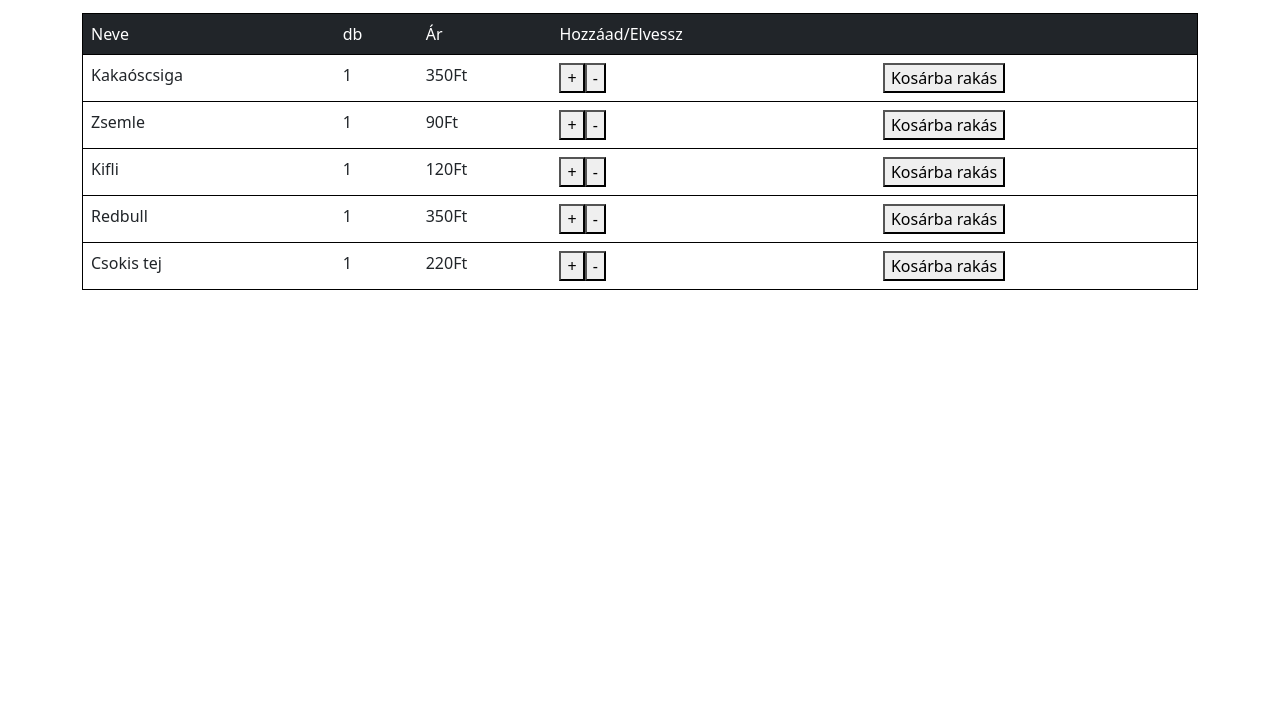
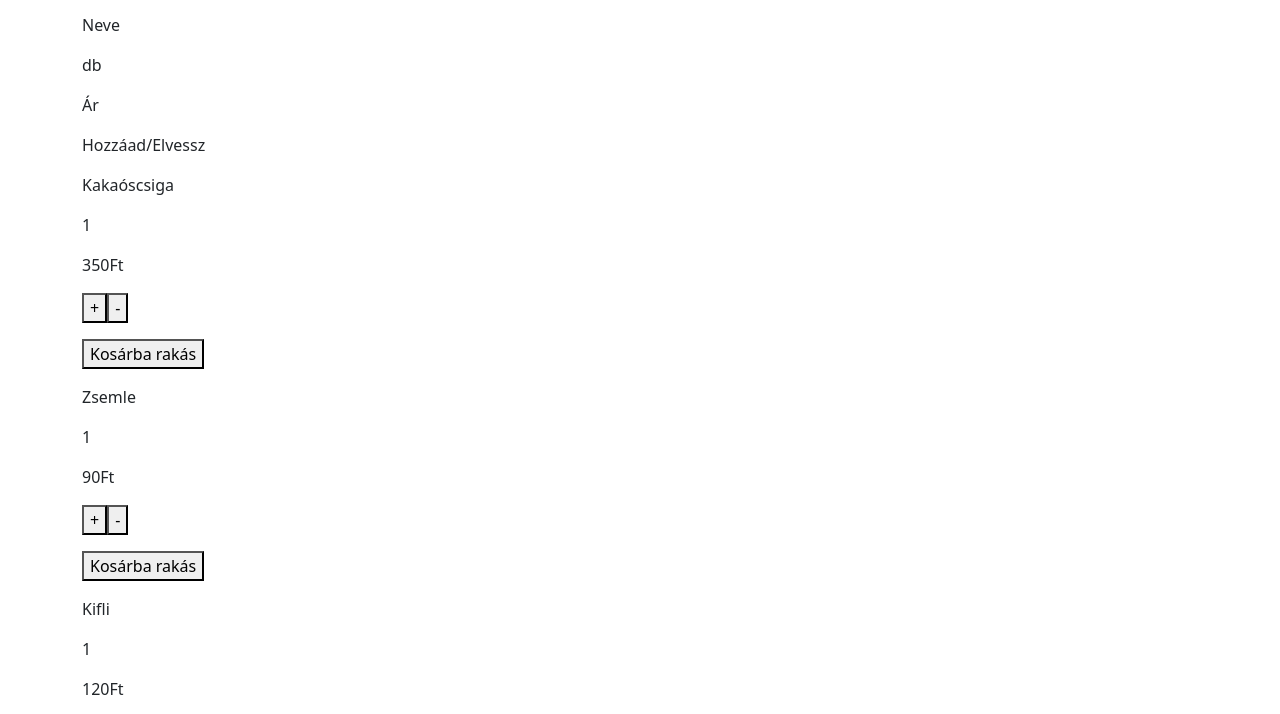
Before and after one commit to Martonnvok/ArusitoOldal, a plain HTML site: page index.html in a window 1280 px wide. Shown: the part 81-795 px from the top of the page. Drawn offline with nearby package versions, Linux system fonts and the light colour scheme.

Commit message:
Tábla divvé alakítása

```diff
--- a/AdatokMegjelenitese.js
+++ b/AdatokMegjelenitese.js
@@ -1,38 +1,45 @@
-export function megjelenitTabla(list) {
+export function megjelenitDiv(list) {
     const ARTICLE = document.querySelector("article");
-    const TABLETORLES = ARTICLE.querySelector(".table");
-    if (TABLETORLES) {
-        TABLETORLES.remove();
-    }
+    const DIVTORLES = ARTICLE.querySelectorAll(".container");
+    DIVTORLES.forEach(div => div.remove());
+
     let htmlkod =
         `
-
      <div class="container mt-3">
-     <table class="table">
-     <thead class="table-dark">
-         <tr>
-             <td>Neve</td>
-             <td>db</td>
-             <td>Ár</td>
-             <td>Hozzáad/Elvessz</td>
-             <td></td>
-         </tr>
-     </thead>
-     <tbody>`;
+         <div>
+             <p>Neve</p>
+             <p>db</p>
+             <p>Ár</p>
+             <p>Hozzáad/Elvessz</p>
+             <p></p>
+         </div>
+     `;
     for (let index = 0; index < list.length; index++) {
-        htmlkod += `<tr>
-             <td>${list[index].nev}</td>
-             <td>${list[index].darab}</td>
-             <td>${list[index].ar}Ft</td>
-             <td><button class="jobb">+</button><button class="bal">- </button></td>
-             <td><button class="kosar">Kosárba rakás</button></td>
-             </tr>`;
+        htmlkod +=
+        `
+        <div>
+        <p>${list[index].nev}</p>
+        <p>${list[index].darab}</p>
+        <p>${list[index].ar}Ft</p>
+        <p><button class="jobb">+</button><button class="bal">- </button></p>
+        <p><button class="kosar">Kosárba rakás</button></p>
+        </div>`;
     }
-    htmlkod += ` </tbody >
-     </table >`;
      ARTICLE.innerHTML += htmlkod;
 }
 
-export function kosarMegjelenites(list) {
+
+export function nav() {
+    const NAV = document.querySelector("nav");
+    let nav = "";
+    nav +=
+    `<ul>
+        <li><a href = "public.html">Pékáruk adatainak megtekintése</a></li>
+        <li><a class="active" href="index.html">Admin felüet</a></li>
+    </ul>`;
+    NAV.append(nav);
+  }
+
+/*export function kosarMegjelenites(list) {
     const ASIDE =document.querySelector("aside");
-}
+}*/
--- a/GombokHsznalata.js
+++ b/GombokHsznalata.js
@@ -1,4 +1,4 @@
-import { megjelenitTabla } from "./AdatokMegjelenitese.js";
+import { megjelenitDiv } from "./AdatokMegjelenitese.js";
 export function gombok(list) {
     const BALELEM = document.querySelectorAll(".bal");
     const JOBBELEM = document.querySelectorAll(".jobb");
@@ -8,7 +8,7 @@ export function gombok(list) {
         elem.addEventListener("click", function () {
             list[index].darab++;
             list[index].ar = list[index].alapar * list[index].darab; //árak növekedése a mennyiség szerint
-            megjelenitTabla(list);
+            megjelenitDiv(list);
             gombok(list);
         })
     })
@@ -18,7 +18,7 @@ export function gombok(list) {
             if (list[index].darab > 1) {
                 list[index].darab--;
                 list[index].ar = list[index].ar - list[index].alapar; //árak csökkenése a mennyiség szerint
-                megjelenitTabla(list);
+                megjelenitDiv(list);
                 gombok(list);
             }
         })
--- a/index.html
+++ b/index.html
@@ -15,6 +15,9 @@
 
 <body>
   <header><h1>Oláh Pékség</h1></header>
+  <nav>
+
+  </nav>
   <article>
 
   </article>
--- a/main.js
+++ b/main.js
@@ -1,11 +1,11 @@
 /*Ide kerülnek majd a további javascript fájlok meghívása*/
-import { megjelenitTabla } from "./AdatokMegjelenitese.js";
+import { megjelenitDiv, nav } from "./AdatokMegjelenitese.js";
 import {gombok, hozzaad  } from "./GombokHsznalata.js";
 window.addEventListener('load', init)
 function init() {
   const PEKARUK = [{ nev: "Kakaóscsiga", darab: 1, ar: 350, alapar:350}, { nev: "Zsemle", darab: 1, ar: 90, alapar:90 }, { nev: "Kifli", darab: 1, ar: 120, alapar:120 }, { nev: "Redbull", darab: 1, ar: 350, alapar:350 }, { nev: "Csokis tej", darab: 1, ar: 220, alapar:220 }];
 
-  megjelenitTabla(PEKARUK);
+  megjelenitDiv(PEKARUK);
   gombok(PEKARUK);
   hozzaad(PEKARUK);
 
```
